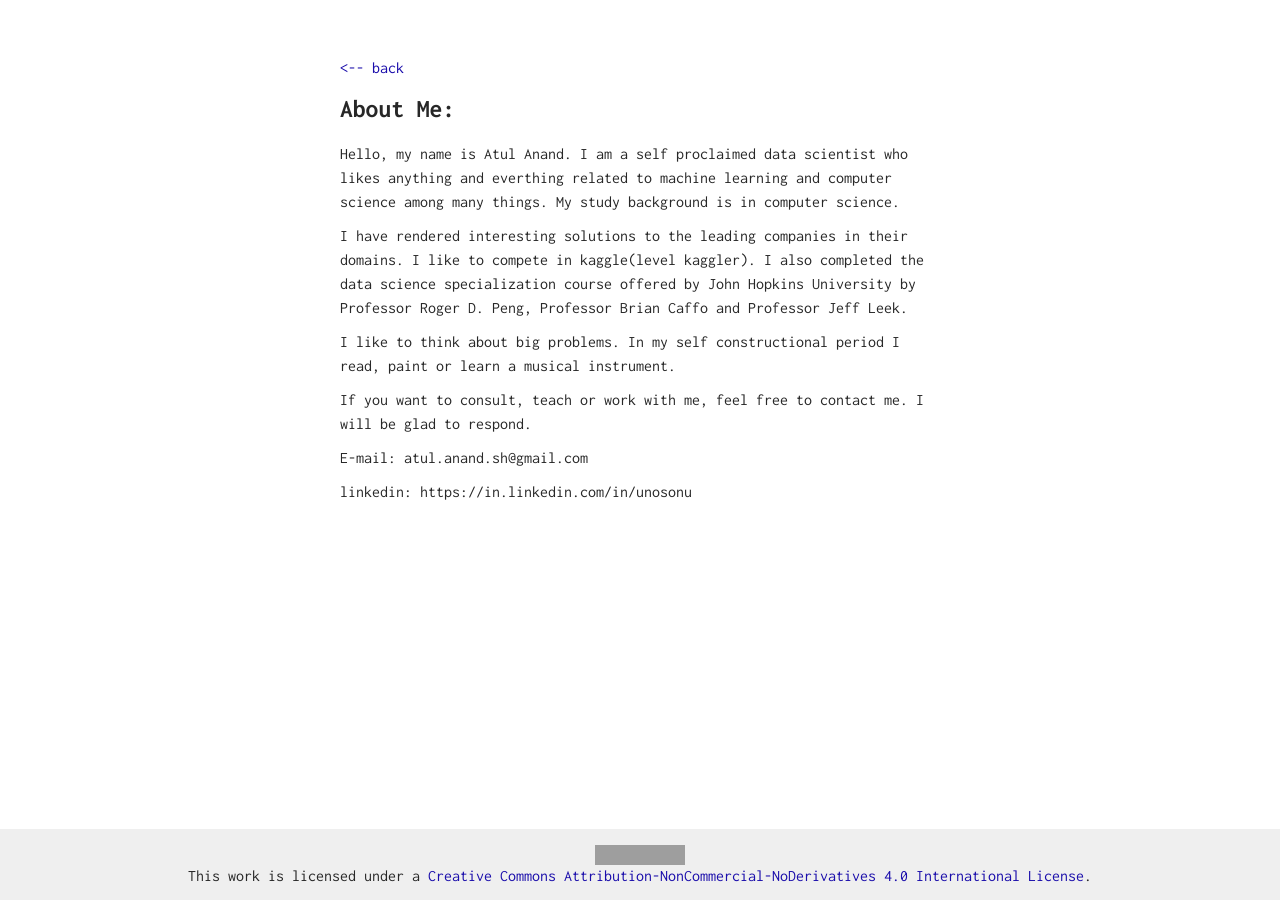
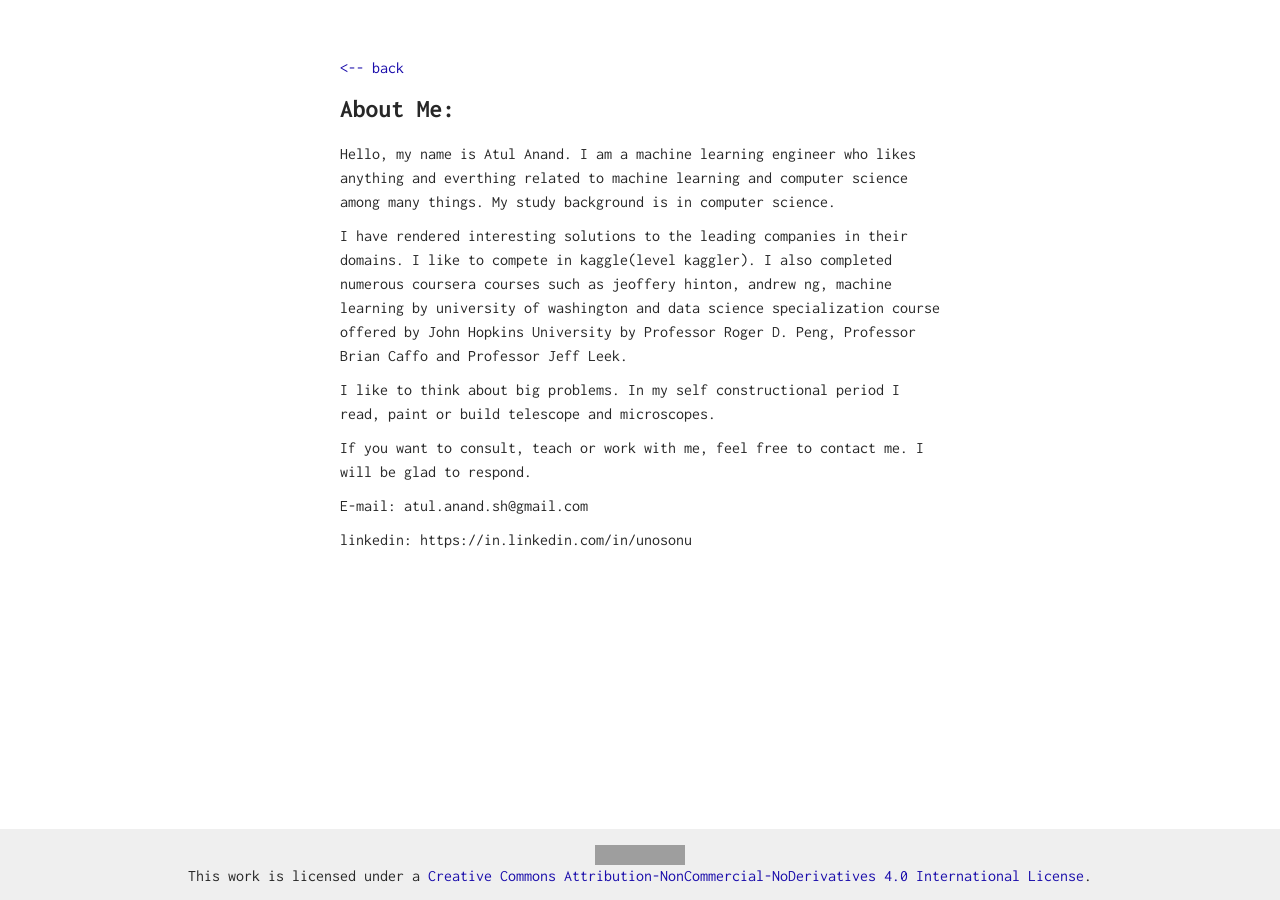
Before and after one commit to unosonu/unosonu.github.io, a Jekyll site: the page built from me/index.md, in a window 1280 px wide. Built offline with Jekyll 4.4.1, drawn with Linux system fonts in a browser that asks for light colours; grey boxes are pictures that could not be loaded.

Commit message:
Update index.md

```diff
--- a/me/index.md
+++ b/me/index.md
@@ -2,11 +2,11 @@
 layout: about
 ---
 
-Hello, my name is Atul Anand. I am a self proclaimed data scientist who likes anything and everthing related to machine learning and computer science among many things. My study background is in computer science.
+Hello, my name is Atul Anand. I am a machine learning engineer who likes anything and everthing related to machine learning and computer science among many things. My study background is in computer science.
 
-I have rendered interesting solutions to the leading companies in their domains. I like to compete in kaggle(level kaggler). I also completed the data science specialization course offered by John Hopkins University by Professor Roger D. Peng, Professor Brian Caffo and Professor Jeff Leek.
+I have rendered interesting solutions to the leading companies in their domains. I like to compete in kaggle(level kaggler). I also completed numerous coursera courses such as jeoffery hinton, andrew ng, machine learning by university of washington and data science specialization course offered by John Hopkins University by Professor Roger D. Peng, Professor Brian Caffo and Professor Jeff Leek.
 
-I like to think about big problems. In my self constructional period I read, paint or learn a musical instrument.
+I like to think about big problems. In my self constructional period I read, paint or build telescope and microscopes.
 
 If you want to consult, teach or work with me, feel free to contact me. I will be glad to respond.
 
```
